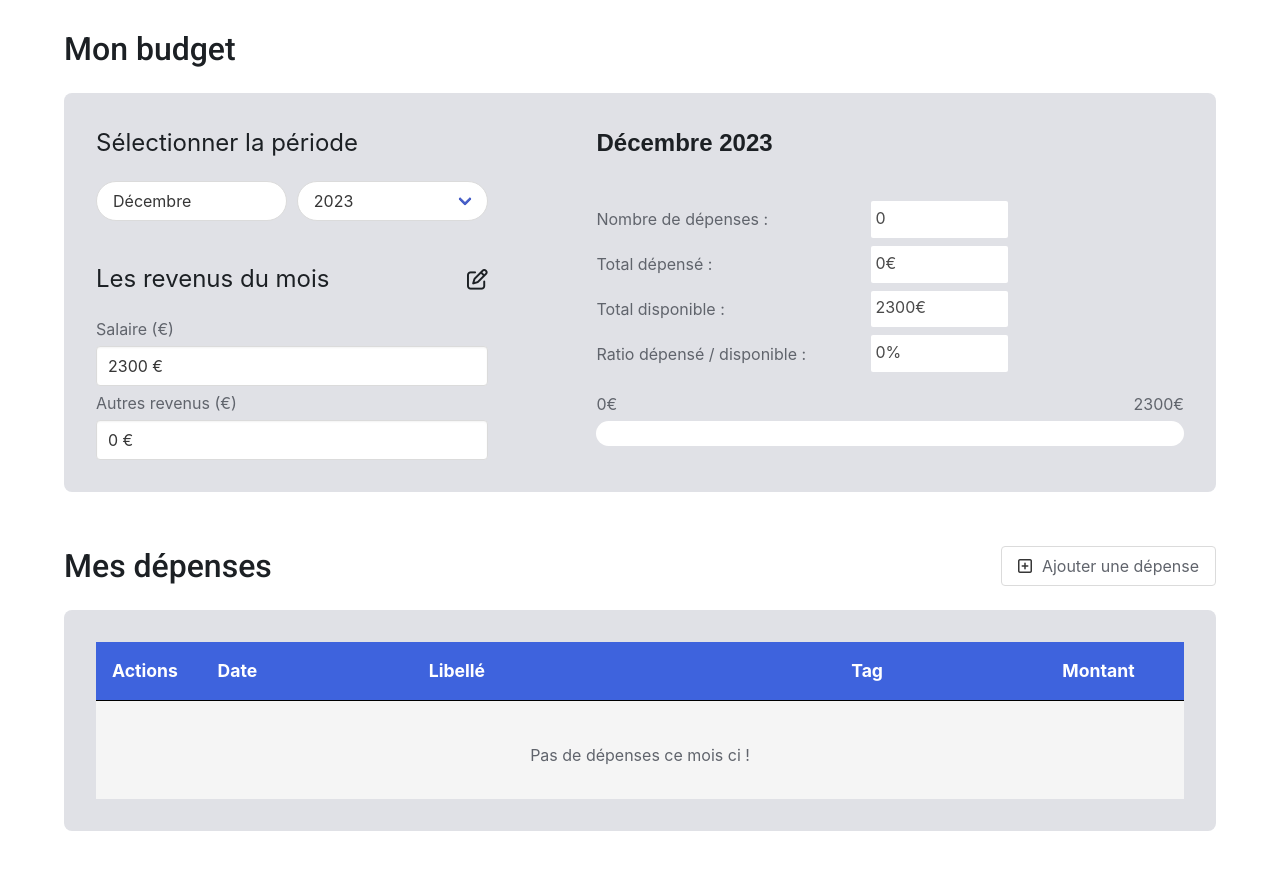
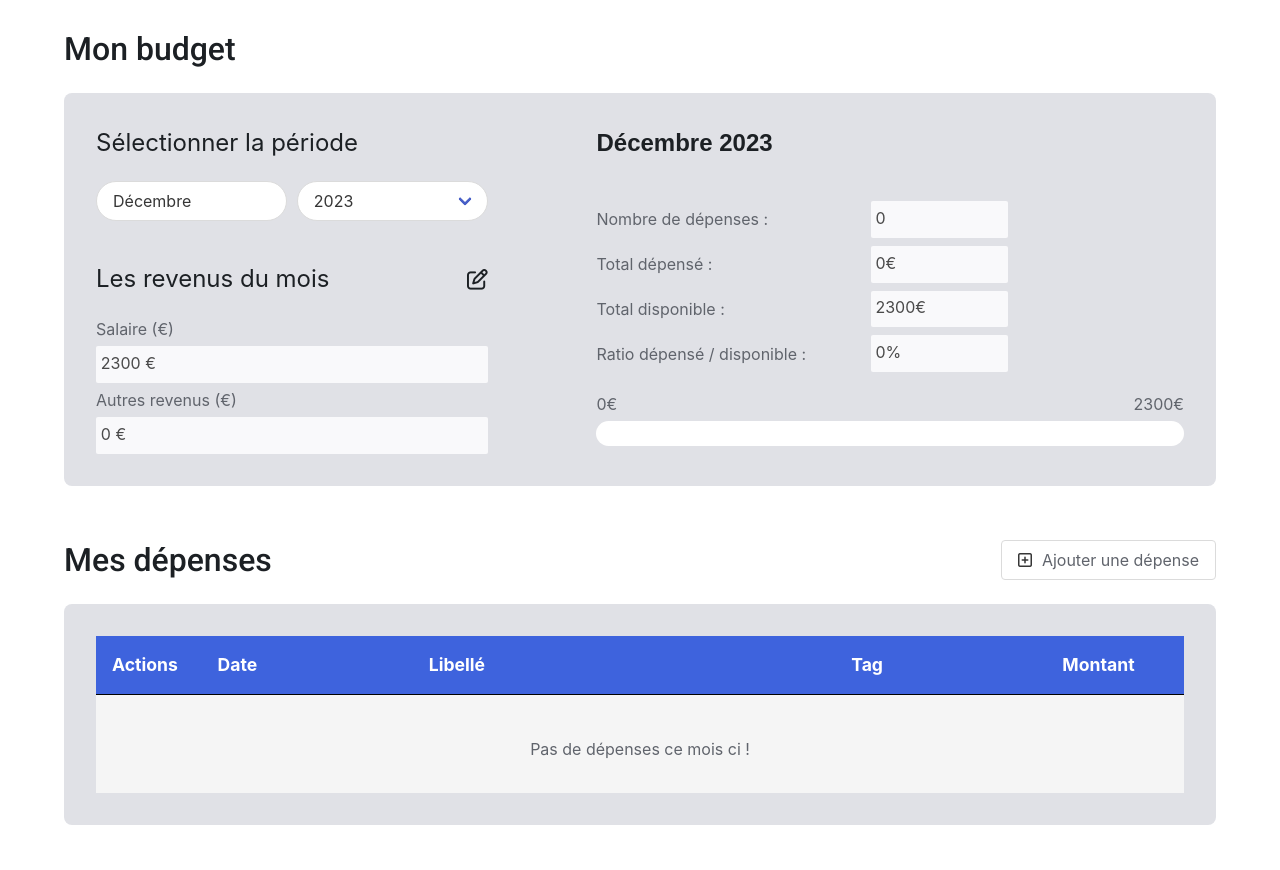
Before and after one commit to AntoineGrb/budget-monitor-react, a React (Vite) app: page / in a window 1280 px wide. Shown: the top 870 px of the page. Built offline with nearby package versions, Linux system fonts and the light colour scheme.

Commit message:
fix : changing non interactives inputs

```diff
--- a/src/components/Budget/Budget.jsx
+++ b/src/components/Budget/Budget.jsx
@@ -105,9 +105,9 @@ const Budget = ({setIsEditSalaryOpen}) => {
                     </h2>
                     <div className="inputs__incomes">
                         <label> Salaire (€) </label>
-                        <span className='input salary'> {getMonthIncomes().salary} €</span>
+                        <span className='incomes__salary'> {getMonthIncomes().salary} €</span>
                         <label> Autres revenus (€) </label>
-                        <span className='input salary'> {getMonthIncomes().otherIncomes} €</span>
+                        <span className='incomes__salary'> {getMonthIncomes().otherIncomes} €</span>
                     </div>
                 </div>
                 <div className="display">
--- a/src/components/Budget/Budget.scss
+++ b/src/components/Budget/Budget.scss
@@ -50,9 +50,12 @@
                 margin-bottom: 0;
             }
 
-            input {
-                width: 100%;
-                margin-bottom: 5px;
+            .incomes__salary {
+                padding: .3rem 0.3rem .5rem;
+                background-color: white;
+                border-radius: 2px;
+                background-color: #F9F9FB;
+                cursor: default;
             }
         }
 
@@ -82,6 +85,8 @@
                 padding: .3rem 0.3rem .5rem;
                 background-color: white;
                 border-radius: 2px;
+                background-color: #F9F9FB;
+                cursor: default;
             }
         }
 
```
